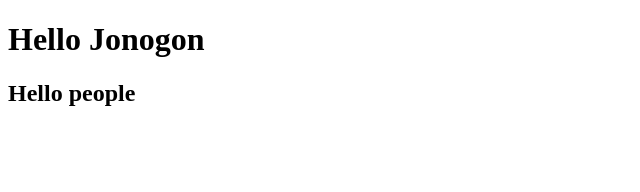
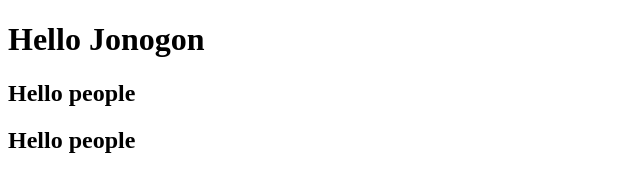
Before and after one commit to NirobxHasan/my_project, a plain HTML site: page index.html in a window 1280 px wide. Shown: the whole page, without its empty margins (0-640 px from the left). Drawn offline with Linux system fonts and the light colour scheme.

Commit message:
3rd line added

```diff
--- a/index.html
+++ b/index.html
@@ -8,5 +8,6 @@
   <body>
     <h1>Hello Jonogon</h1>
     <h2>Hello people</h2>
+    <h2>Hello people</h2>
   </body>
 </html>
```
